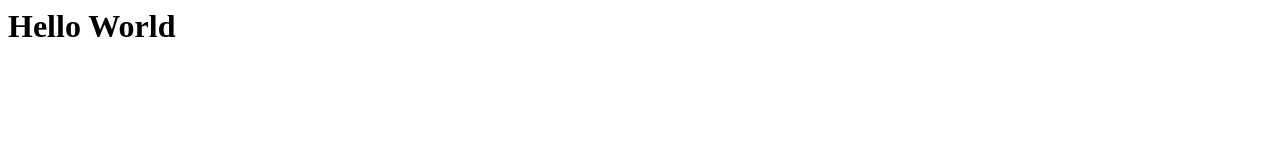
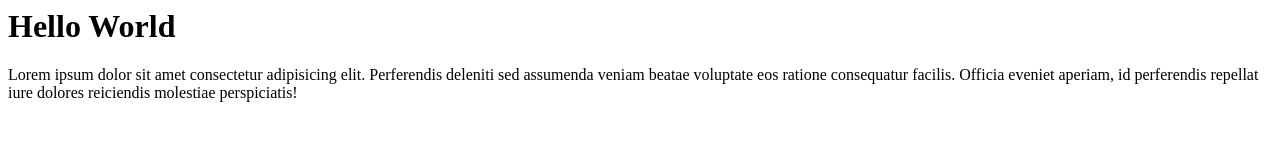
Before and after one commit to rafa-martin/test_github, a plain HTML site: page index.html in a window 1280 px wide. Drawn offline with Linux system fonts and the light colour scheme.

Commit message:
Added test to fix bug
Closes #5

```diff
--- a/index.html
+++ b/index.html
@@ -1 +1,2 @@
 <h1>Hello World</h1>
+<p>Lorem ipsum dolor sit amet consectetur adipisicing elit. Perferendis deleniti sed assumenda veniam beatae voluptate eos ratione consequatur facilis. Officia eveniet aperiam, id perferendis repellat iure dolores reiciendis molestiae perspiciatis!</p>
```
